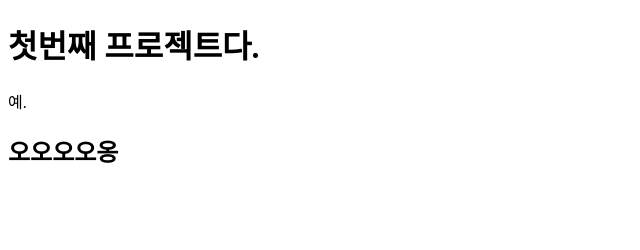
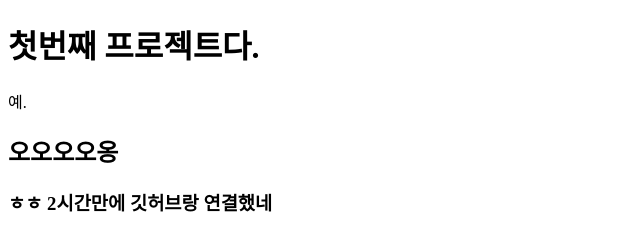
Before and after one commit to Doyoonasdf/first-Dorong-Project, a plain HTML site: page index.html in a window 1280 px wide. Shown: the whole page, without its empty margins (0-640 px from the left). Drawn offline with Linux system fonts and the light colour scheme.

Commit message:
second commit

```diff
--- a/index.html
+++ b/index.html
@@ -11,5 +11,6 @@
     <h1>첫번째 프로젝트다.</h1>
     <p>예.</p>
     <h2>오오오오옹</h2>
+    <h3> ㅎㅎ 2시간만에 깃허브랑 연결했네</h3>
   </body>
 </html>
```
